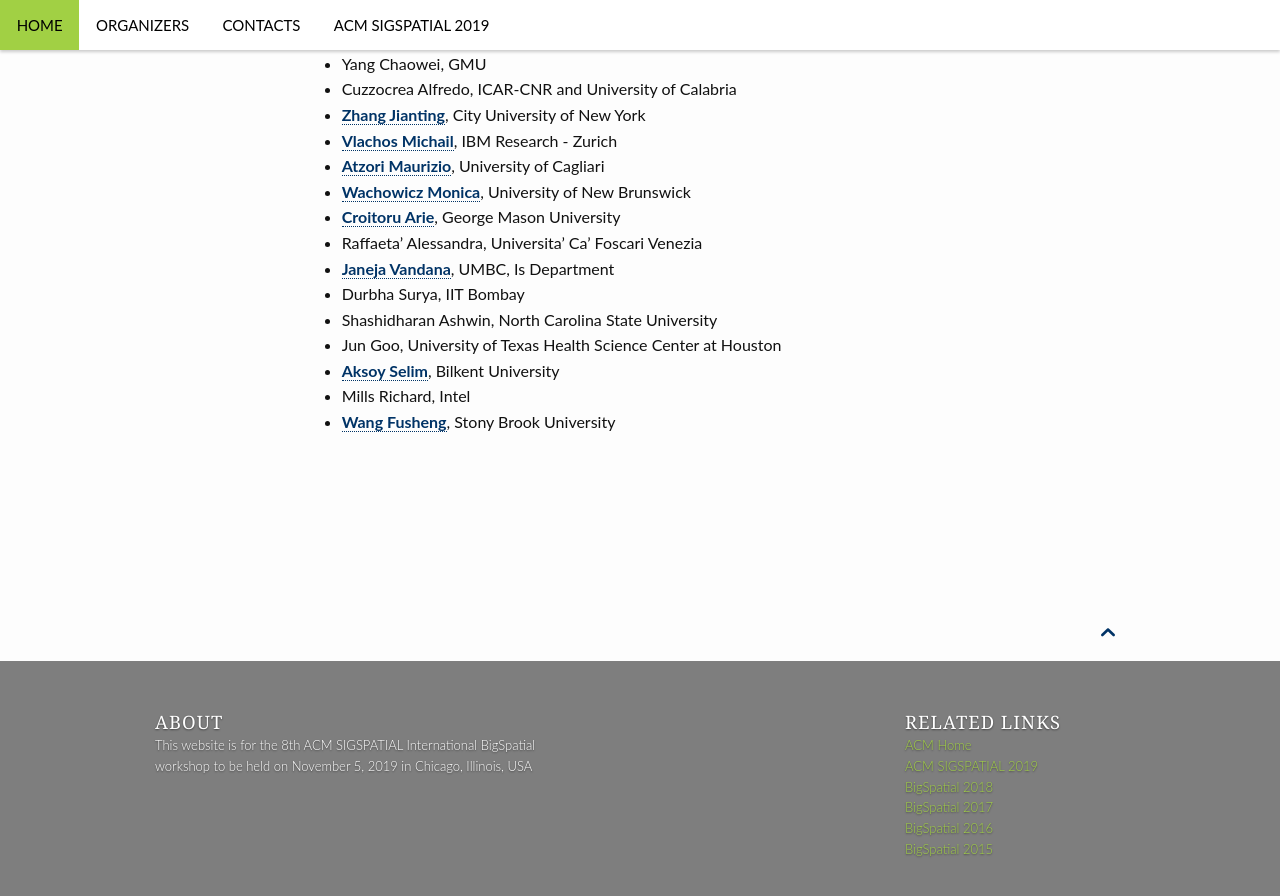
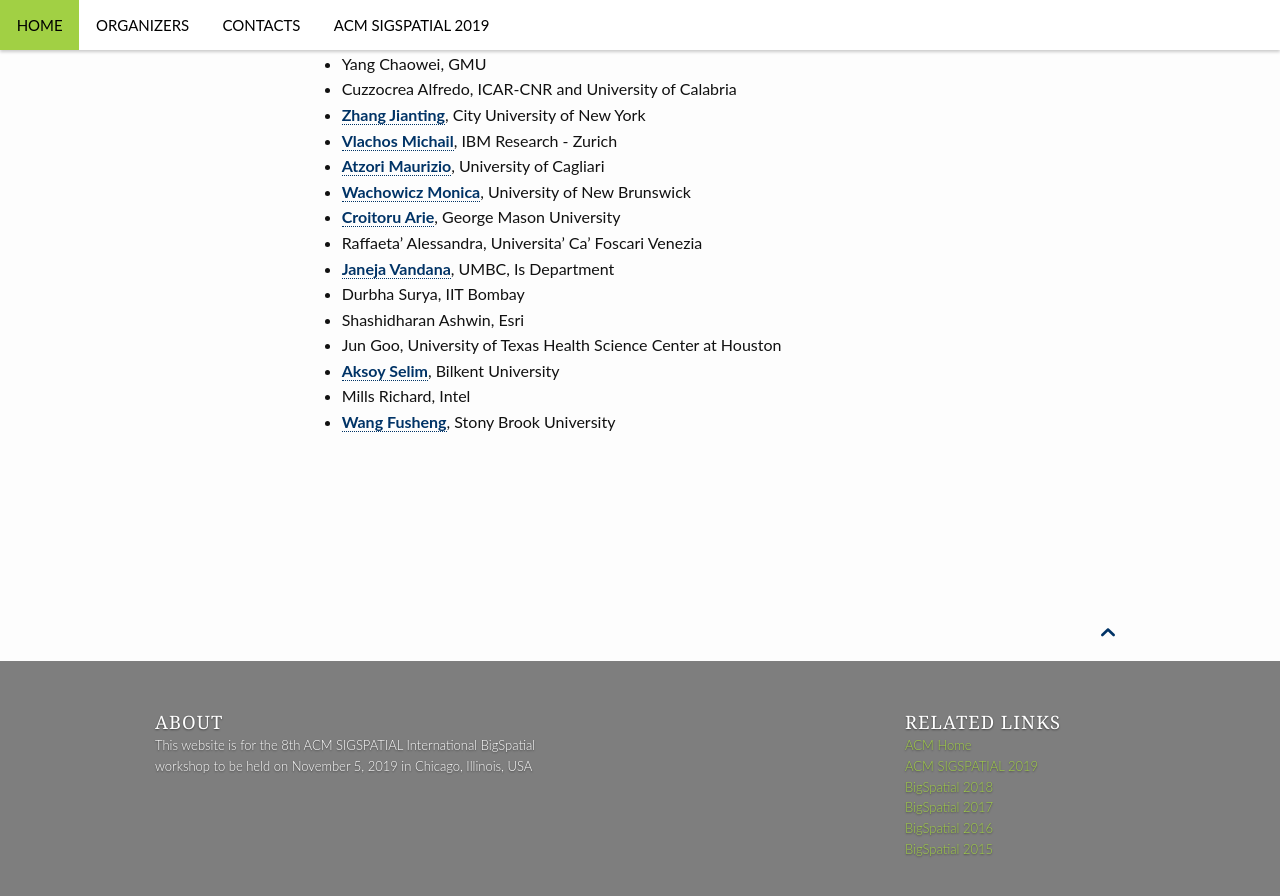
Before and after one commit to bigspatial2019/bigspatial-2018.github.io, a Jekyll site: the page built from organizer/index.md, in a window 1280 px wide and 900 px high, scrolled down 1618 px. Shown: the top 896 px of the window. Built offline with Jekyll 4.4.1, drawn with Linux system fonts in a browser that asks for light colours; comment, search, counter and statistics services are not loaded.

Commit message:
Update index.md

```diff
--- a/organizer/index.md
+++ b/organizer/index.md
@@ -73,7 +73,7 @@ Email: szaidi2 at buffalo dot edu
  * Raffaeta' Alessandra, Universita' Ca' Foscari Venezia
  * [Janeja Vandana](https://userpages.umbc.edu/~vjaneja/){:target="_blank"}, UMBC, Is Department
  * Durbha Surya, IIT Bombay
- * Shashidharan Ashwin, North Carolina State University
+ * Shashidharan Ashwin, Esri
  * Jun Goo, University of Texas Health Science Center at Houston
  * [Aksoy Selim](http://www.cs.bilkent.edu.tr/~saksoy/){:target="_blank"}, Bilkent University
  * Mills Richard, Intel
```
